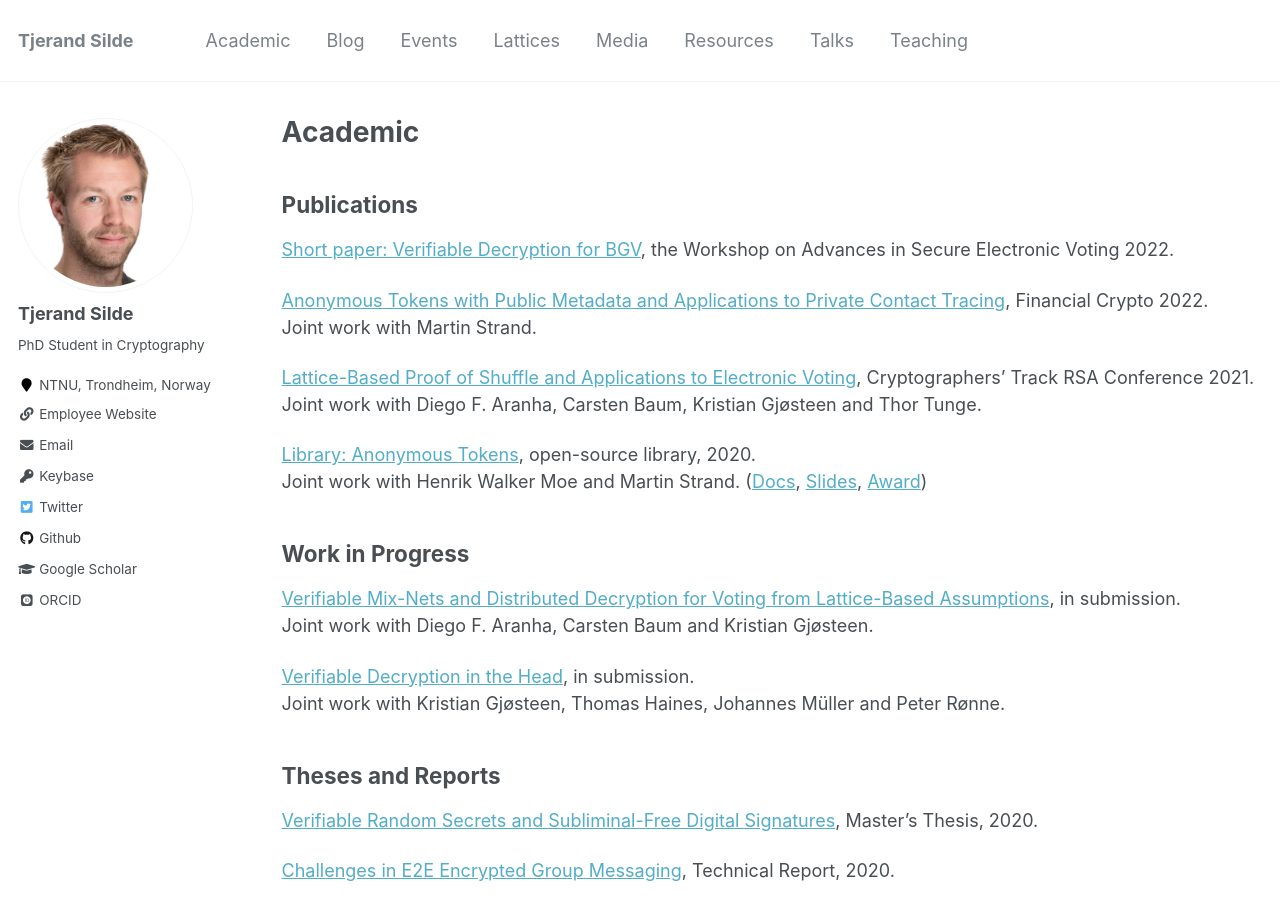
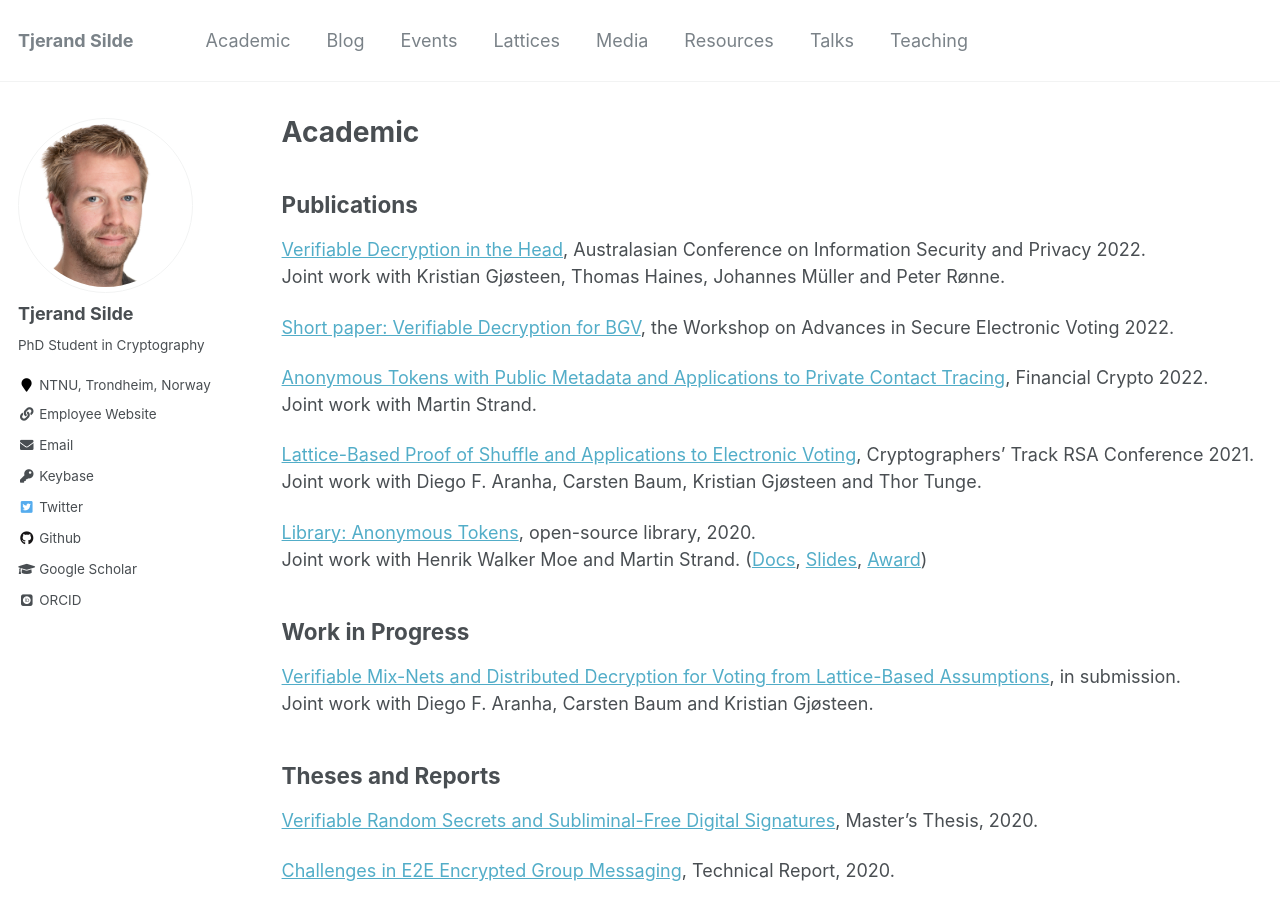
Before and after one commit to tjesi/tjesi.github.io, a Jekyll site: the page built from _pages/academic.md, in a window 1280 px wide and 900 px high. Built offline with Jekyll 4.4.1, drawn with Linux system fonts in a browser that asks for light colours; some web fonts are replaced.

Commit message:
Update academic.md

```diff
--- a/_pages/academic.md
+++ b/_pages/academic.md
@@ -6,6 +6,9 @@ author_profile: true
 ---
 
 ## Publications
+
+[Verifiable Decryption in the Head](https://eprint.iacr.org/2021/558.pdf), Australasian Conference on Information Security and Privacy 2022.\
+Joint work with Kristian Gjøsteen, Thomas Haines, Johannes Müller and Peter Rønne.
 
 [Short paper: Verifiable Decryption for BGV](https://eprint.iacr.org/2021/1693.pdf), the Workshop on Advances in Secure Electronic Voting 2022.
 
@@ -23,9 +26,6 @@ Joint work with Henrik Walker Moe and Martin Strand. ([Docs](https://github.com/
 
 [Verifiable Mix-Nets and Distributed Decryption for Voting from Lattice-Based Assumptions](https://eprint.iacr.org/2022/422.pdf), in submission.\
 Joint work with Diego F. Aranha, Carsten Baum and Kristian Gjøsteen.
-
-[Verifiable Decryption in the Head](https://eprint.iacr.org/2021/558.pdf), in submission.\
-Joint work with Kristian Gjøsteen, Thomas Haines, Johannes Müller and Peter Rønne.
 
 ## Theses and Reports
 
```
